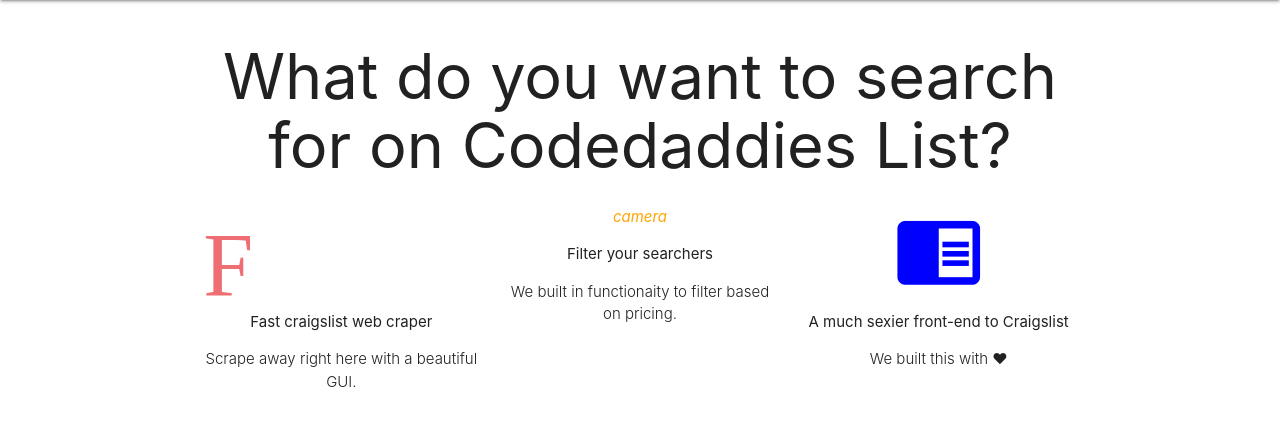
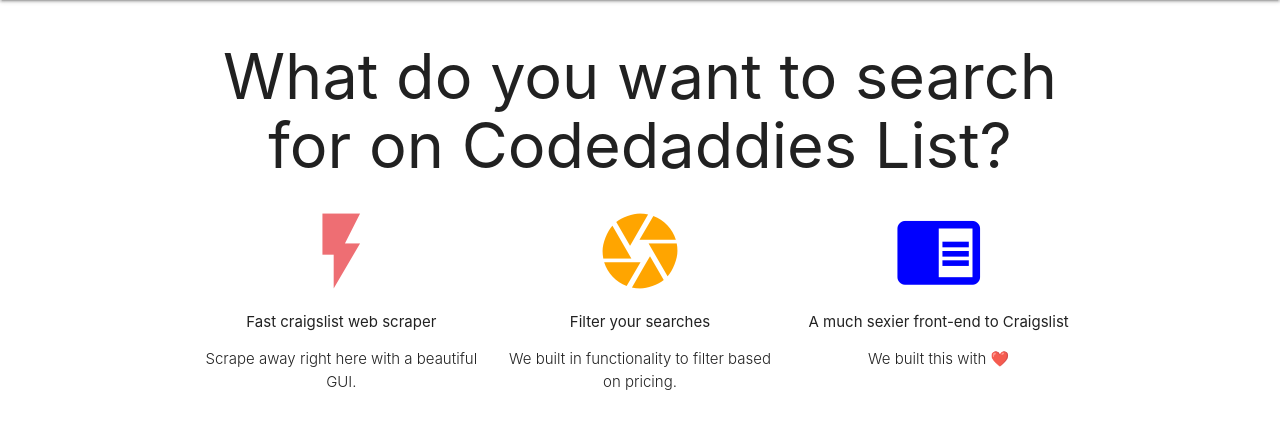
Before and after one commit to AidenTran15/Django-Practice2, a Django app: page / in a window 1280 px wide. Shown: the part 64-493 px from the top of the page. Run offline with Django 3.2, Linux system fonts and the light colour scheme.

Commit message:
testing front-end

```diff
--- a/codedaddies/templates/base.html
+++ b/codedaddies/templates/base.html
@@ -25,10 +25,10 @@
     <h1 style="text-align: center">What do you want to search for on Codedaddies List?</h1>
     <div class="row">
         <div class="col s4">
-            <!-- Promo Content 1 goes here-->
+            <!-- Promo Content 1 goes here -->
             <div class="center">
-                <i class="large material-icons" style="color: #EE6E73">Flash_on</i>
-                <p>Fast craigslist web craper</p>
+                <i class="large material-icons" style="color: #EE6E73">flash_on</i>
+                <p>Fast craigslist web scraper</p>
                 <p class="light center">Scrape away right here with a beautiful GUI.</p>
             </div>
         </div>
@@ -36,18 +36,18 @@
         <div class="col s4">
             <!-- Promo Content 2 goes here -->
             <div class="center">
-                <i class"large material-icons" style="color: orange">camera</i>
-                <p>Filter your searchers</p>
-                <p class="light center">We built in functionaity to filter based on pricing.</p>
+                <i class="large material-icons" style="color: orange">camera</i>
+                <p>Filter your searches</p>
+                <p class="light center">We built in functionality to filter based on pricing.</p>
             </div>
+        </div>
 
-        </div>
         <div class="col s4">
             <!-- Promo Content 3 goes here -->
             <div class="center">
                 <i class="large material-icons" style="color: blue">chrome_reader_mode</i>
                 <p>A much sexier front-end to Craigslist</p>
-                <p class="light center">We built this with ❤</p>
+                <p class="light center">We built this with ❤️</p>
             </div>
         </div>
     </div>
```
